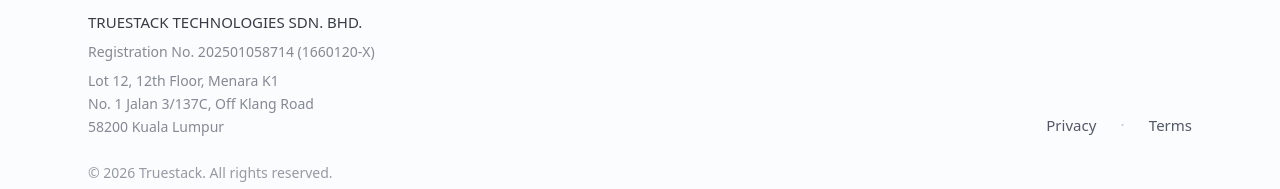
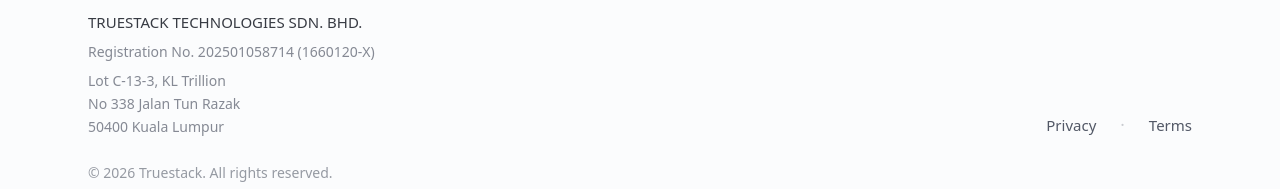
Before and after one commit to Ivancky42/truestack, a Next.js app: page / in a window 1280 px wide. Shown: the part 8380-8569 px from the top of the page. Built offline with nearby package versions, Linux system fonts and the light colour scheme; no server answers; a web font is replaced by a local one.

Commit message:
Update footer component with new address details for improved accuracy and relevance.

```diff
--- a/components/layout/footer.tsx
+++ b/components/layout/footer.tsx
@@ -144,9 +144,9 @@ export function Footer() {
                 Registration No. 202501058714 (1660120-X)
               </p>
               <address className="text-sm not-italic text-muted-foreground/70 leading-relaxed">
-                Lot 12, 12th Floor, Menara K1<br />
-                No. 1 Jalan 3/137C, Off Klang Road<br />
-                58200 Kuala Lumpur
+                Lot C-13-3, KL Trillion<br />
+                No 338 Jalan Tun Razak<br />
+                50400 Kuala Lumpur
               </address>
             </div>
 
```
